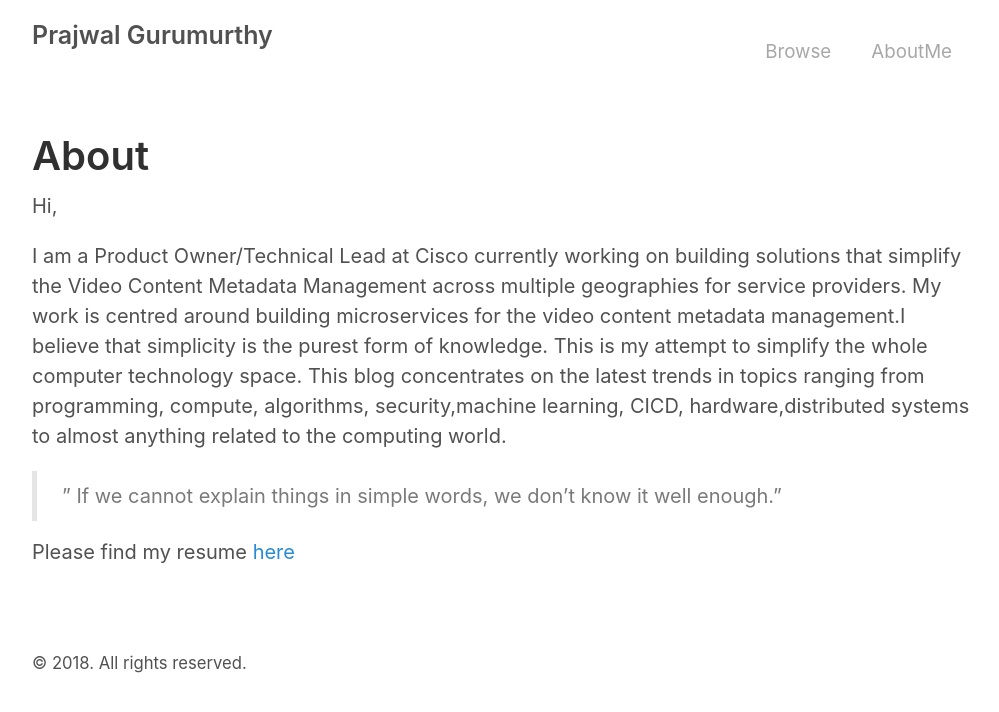
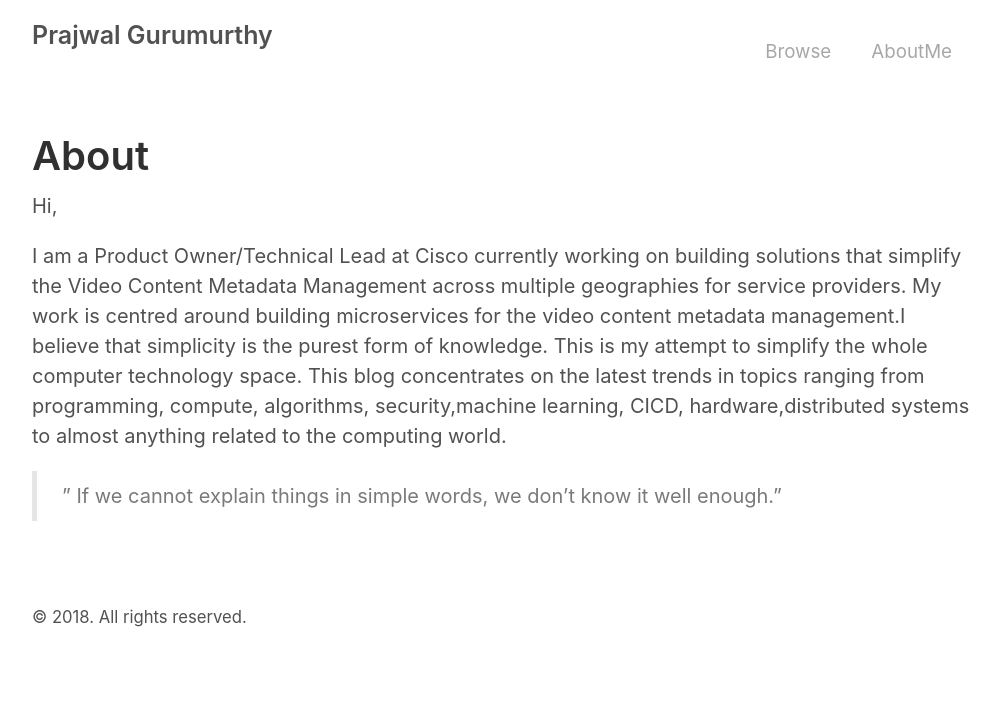
Before and after one commit to PrajwalGurumurthy/prajwalgurumurthy.github.io, a Jekyll site: the page built from about.md, in a window 1280 px wide. Shown: the top 712 px of the page, without its empty margins (138-1137 px from the left). Built offline with Jekyll 4.4.1, drawn with Linux system fonts in a browser that asks for light colours.

Commit message:
removed the resume

```diff
--- a/about.md
+++ b/about.md
@@ -9,5 +9,3 @@ Hi,
 I am a Product Owner/Technical Lead at Cisco currently working on building solutions that simplify the Video Content Metadata Management across multiple geographies for service providers. My work is centred around building microservices for the video content metadata management.I believe that simplicity is the purest form of knowledge. This is my attempt to simplify the whole computer technology space. This blog concentrates on the latest trends in topics ranging from programming, compute, algorithms, security,machine learning, CICD, hardware,distributed systems to almost anything related to the computing world.
 
 >” If we cannot explain things in simple words, we don’t know it well enough.”
-
-Please find my resume [here]({{ site.url }}/assets/resume/PrajwalGurumurthy.pdf)
```
